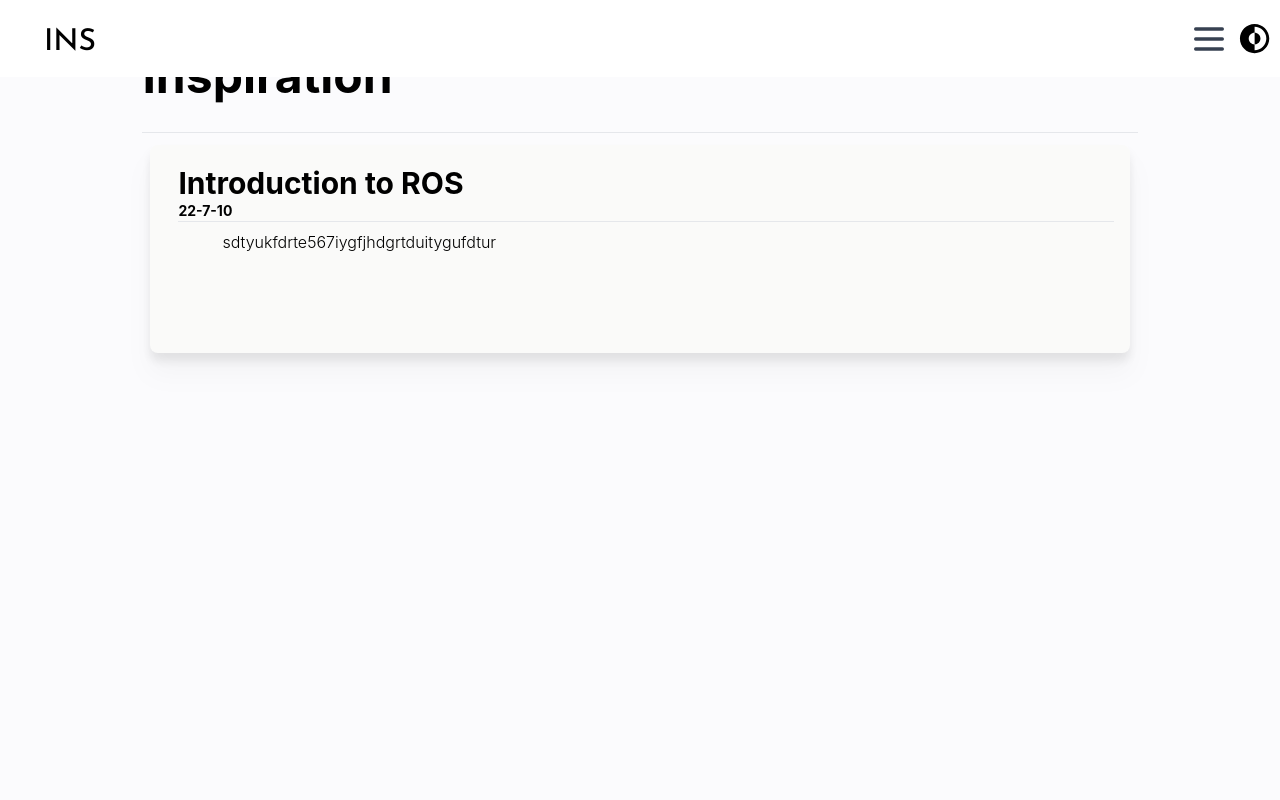
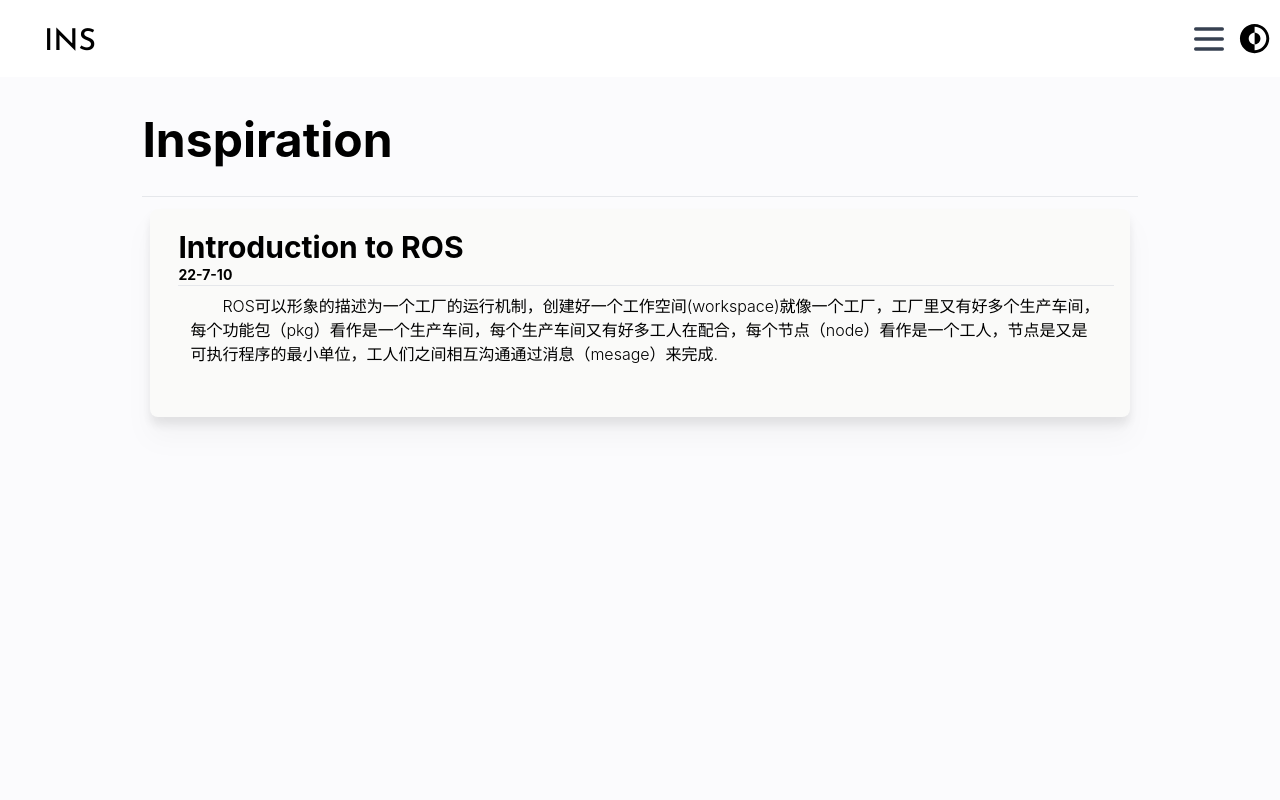
Before and after one commit to scooomaker/BlogChain, a Next.js app: page /ins in a window 1280 px wide. Shown: the top 800 px of the page. Built offline with nearby package versions, Linux system fonts and the light colour scheme; a web font is replaced by a local one.

Commit message:
fix bugs

```diff
--- a/ins/test.md
+++ b/ins/test.md
@@ -2,7 +2,7 @@
 title: Introduction to ROS
 date: '22-7-10'
 author: 'scooo'
-descript : 'sdtyukfdrte567iygfjhdgrtduitygufdtur'
+descript : 'ROS可以形象的描述为一个工厂的运行机制，创建好一个工作空间(workspace)就像一个工厂，工厂里又有好多个生产车间，每个功能包（pkg）看作是一个生产车间，每个生产车间又有好多工人在配合，每个节点（node）看作是一个工人，节点是又是可执行程序的最小单位，工人们之间相互沟通通过消息（mesage）来完成.'
 ---
 
 
--- a/pages/ins/index.tsx
+++ b/pages/ins/index.tsx
@@ -32,7 +32,7 @@ function friends({ InsPost }: any) {
 
             <main className='h-screen'>
 
-                <div className="max-w-[1200px] mx-auto apple text-[48px] py-[5vh] px-[8vw] font-bold">
+                <div className="max-w-[1200px] mx-auto my-16 apple text-[48px] py-[5vh] px-[8vw] font-bold">
                     Inspiration
                     <hr className='mt-5' />
 
```
